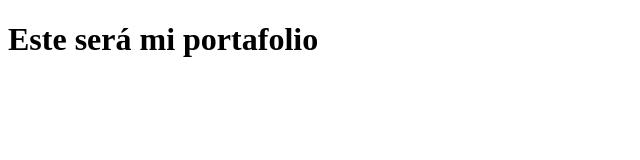
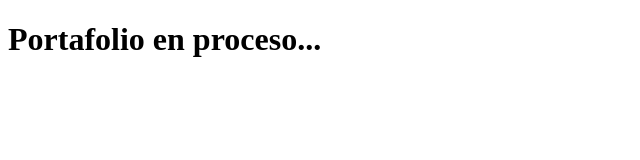
Before and after one commit to AndresA01/Portafolio, a plain HTML site: page index.html in a window 1280 px wide. Shown: the whole page, without its empty margins (0-640 px from the left). Drawn offline with Linux system fonts and the light colour scheme.

Commit message:
Update portfolio heading text

```diff
--- a/index.html
+++ b/index.html
@@ -6,6 +6,6 @@
     <title>Portafolio</title>
 </head>
 <body>
-    <h1>Este será mi portafolio</h1>
+    <h1>Portafolio en proceso...</h1>
 </body>
 </html>
```
